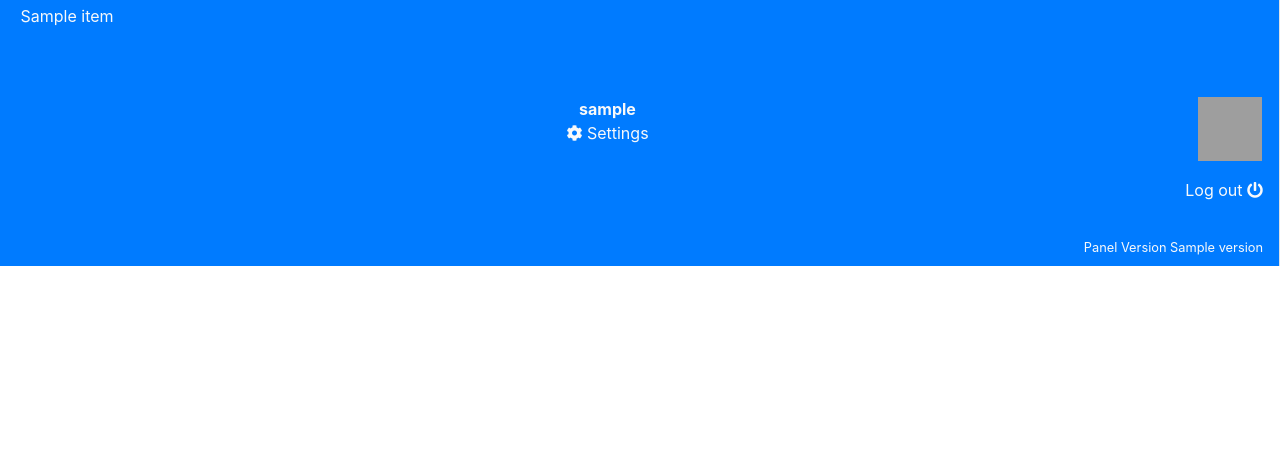
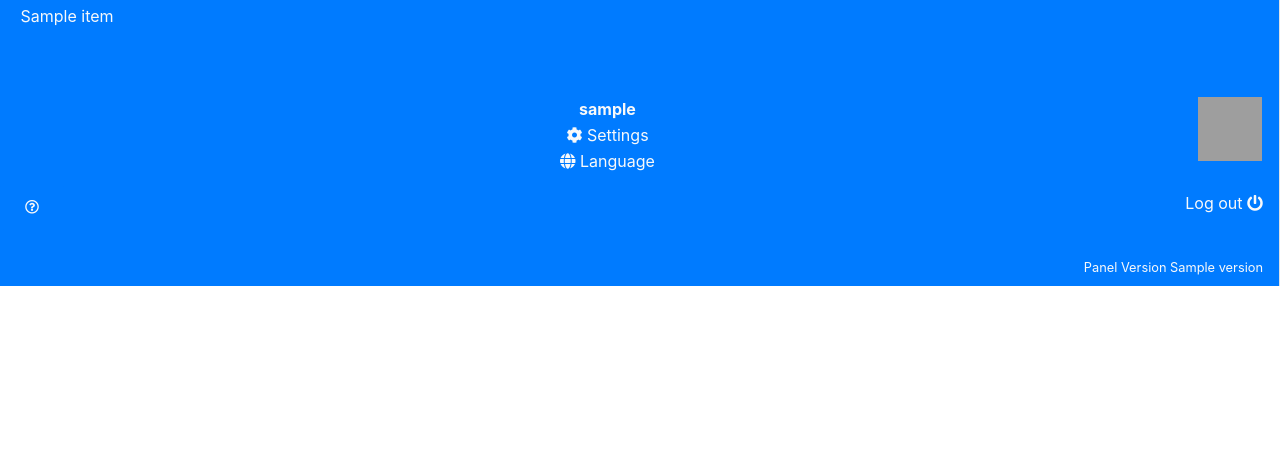
Before and after one commit to ribaguifi/django-musician, a Django app: template musician/templates/musician/base.html in a window 1280 px wide. Shown: the part 345-800 px from the top of the page. Run offline with Django 3.2, Linux system fonts and the light colour scheme; the template is opened without the code that fills it: most values are stand-ins (such as "Sample title", 1, 10 or a date in 2020); some libraries are stand-ins or nearby versions; grey boxes are pictures that could not be loaded.

Commit message:
add launguage selector to web page (only visual)

```diff
--- a/musician/templates/musician/base.html
+++ b/musician/templates/musician/base.html
@@ -55,22 +55,51 @@
         {% endfor %}
       </ul>
 
+
+
       {# <!-- user profile menu --> #}
-      <div id="user-profile-menu" class="mt-5 pt-1 dropdown dropright">
-        <button type="button" class="btn nav-link text-light w-100" data-toggle="dropdown">
+      <div id="user-profile-menu" class="mt-5 pt-1">
+        <button type="button" class="btn nav-link text-light w-100">
           <img id="user-avatar" class="float-right" width="64" height="64" src="{% static "musician/images/default-profile-picture.png" %}" alt="user-profile-picture"/>
-            <strong>{{ profile.username }}</strong><br/>
-            <i class="fas fa-cog"></i> {% trans "Settings" %}
-        </button>
-        <div class="dropdown-menu">
-          <a class="dropdown-item" href="{% url 'musician:profile' %}"><i class="fas fa-user-circle"></i> {% trans 'Profile' %}</a>
-          <a class="dropdown-item" href="{% url 'musician:billing' %}"><i class="fas fa-receipt"></i> {% trans 'Billing' %}</a>
-        </div>
+
+            <strong>{{ profile.username }}</strong><br />
+
+            <div class="dropdown">
+              <a class="btn p-0 text-light" id="dropdownMenu2" data-toggle="dropdown" aria-haspopup="true"
+                aria-expanded="false">
+                <i class="fas fa-cog"></i> {% trans "Settings" %}
+              </a>
+              <div class="dropdown-menu">
+                <a class="dropdown-item" href="{% url 'musician:profile' %}"><i class="fas fa-user-circle"></i> {% trans 'Profile'%}</a>
+                <a class="dropdown-item" href="{% url 'musician:billing' %}"><i class="fas fa-receipt"></i> {% trans 'Billing'%}</a>
+              </div>
+            </div>
+
+            <div class="dropdown">
+              <a class="btn p-0 text-light" id="dropdownMenu2" data-toggle="dropdown" aria-haspopup="true"
+                aria-expanded="false">
+                <i class="fas fa-globe"></i> {% trans "Language" %}
+              </a>
+              <div class="dropdown-menu">
+                <a class="dropdown-item" href="#Select-Lang">{% trans 'English'%}</a>
+                <a class="dropdown-item" href="#Select-Lang">{% trans 'Català'%}</a>
+                <a class="dropdown-item" href="#Select-Lang">{% trans 'Español'%}</a>
+              </div>
+            </div>
+          </button>
       </div>
 
+
+
+
       <div class="sidebar-logout">
-        <ul class="nav flex-column">
-          <li class="nav-item text-right">
+        <ul class="nav flex-row">
+          <li class="nav-item btn btn-outline-primary btn-sm" data-toggle="modal" data-target="#helpModal">
+            <a class="nav-link text-light" href="#">
+              <i class="far fa-question-circle"></i>
+            </a>
+          </li>
+          <li class="nav-item text-right flex-grow-1">
             <a class="nav-link text-light" href="{% url 'musician:logout' %}">
               {% trans 'Log out' %}
               <i class="fas fa-power-off"></i>
@@ -100,6 +129,20 @@
     </div><!-- ./content -->
   </div><!-- ./wrapper -->
 
+  <!-- Help Modal -->
+  <div class="modal fade" id="helpModal" tabindex="-1" role="dialog" aria-labelledby="helpModal" aria-hidden="true">
+    <div class="modal-dialog modal-dialog-centered" role="document">
+      <div class="modal-content">
+        <div class="modal-body">
+          <span class="text-center m-auto">Do you need help? Write to <a href="mailto:suport@pangea.org" target="_blank">suport@pangea.org</a></span>
+          <button type="button" class="close m-0 pb-1" data-dismiss="modal" aria-label="Close">
+            <span aria-hidden="true">&times;</span>
+          </button>
+        </div>
+      </div>
+    </div>
+  </div>
+
   {% block script %}
   <script src="{% static "musician/js/jquery-3.3.1.slim.min.js" %}"></script>
   <script src="{% static "musician/js/popper.min.js" %}"></script>
```
